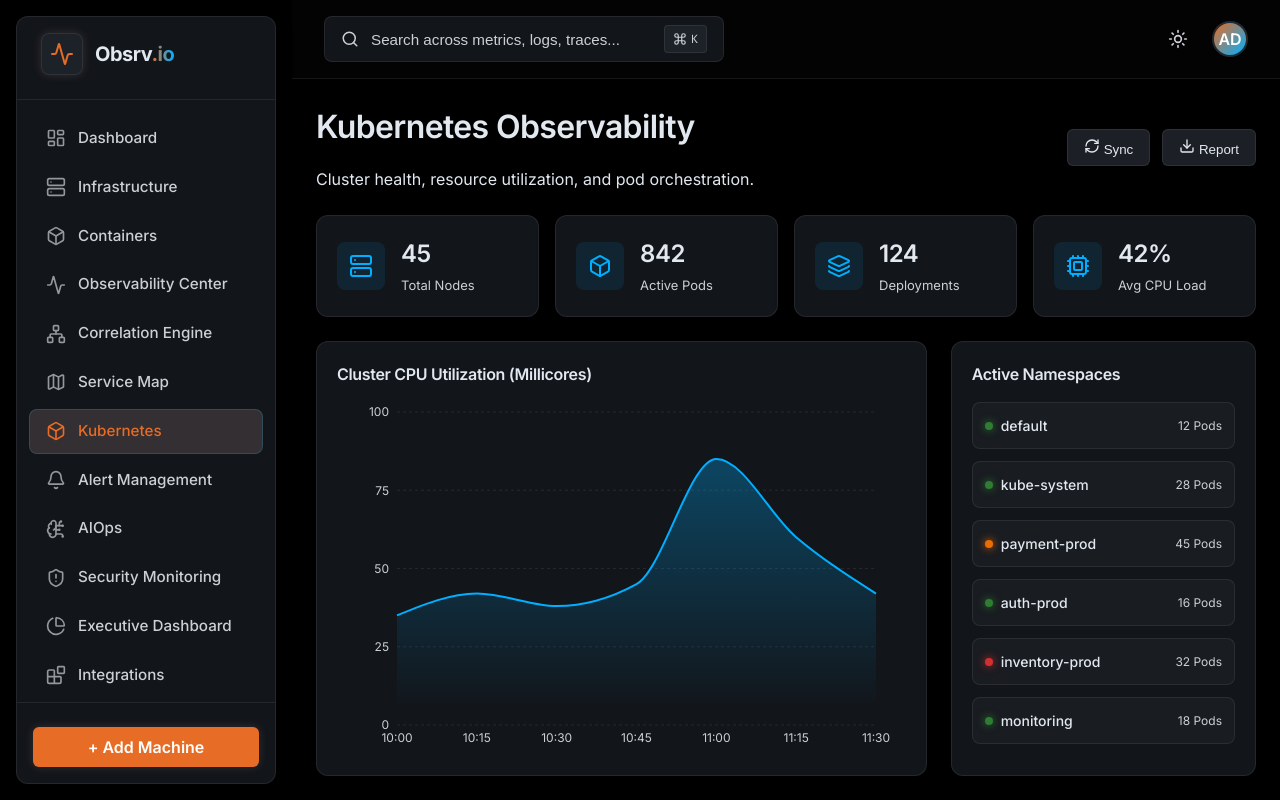
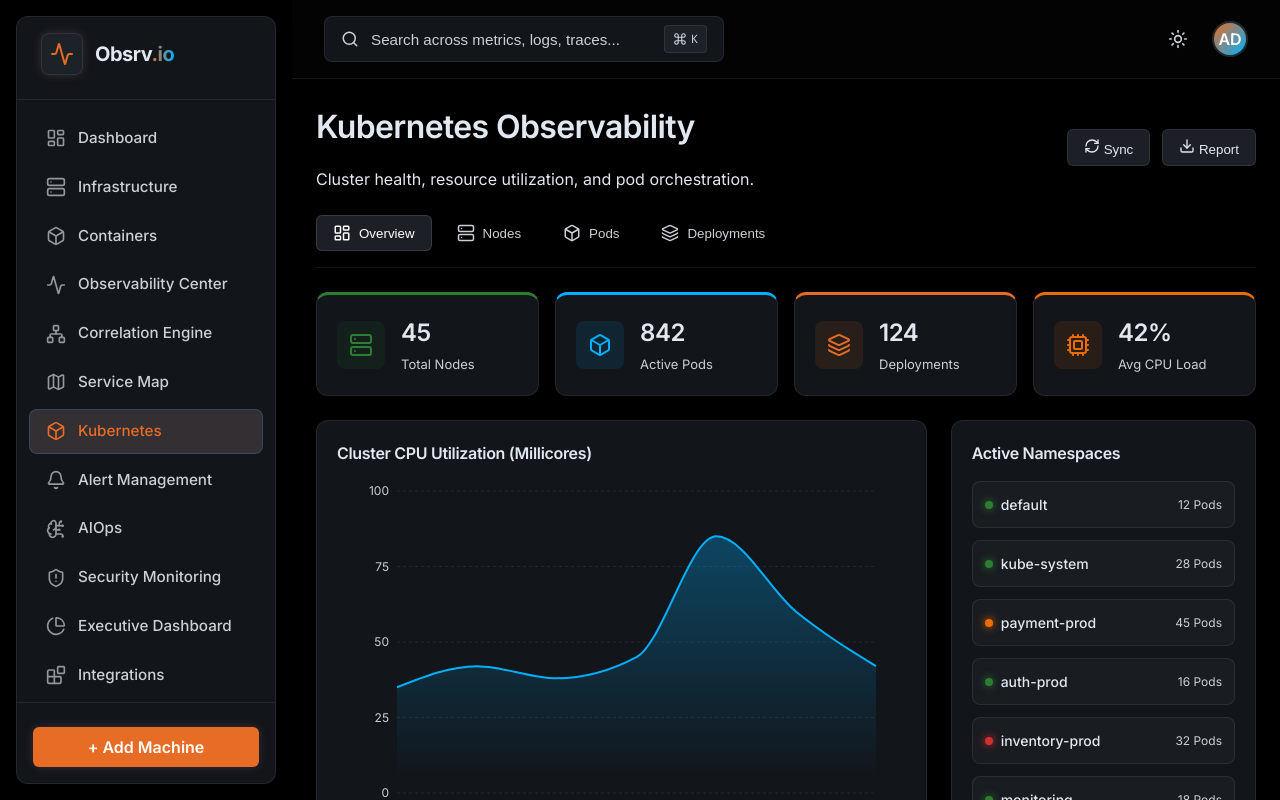
Before and after one commit to JSourabh/observability-stack, a React app in the folder frontend/: page /kubernetes in a window 1280 px wide. Built offline with nearby package versions, Linux system fonts and the light colour scheme; the HTML template or start-up script is replaced by a standard one.

Commit message:
updating kubenrtes options #21

```diff
--- a/frontend/src/pages/Kubernetes.css
+++ b/frontend/src/pages/Kubernetes.css
@@ -16,6 +16,39 @@
   gap: 12px;
 }
 
+.k8s-tabs {
+  display: flex;
+  gap: 8px;
+  border-bottom: 1px solid var(--border-color);
+  padding-bottom: 16px;
+}
+
+.k8s-tab {
+  display: flex;
+  align-items: center;
+  gap: 8px;
+  padding: 8px 16px;
+  background: transparent;
+  border: 1px solid transparent;
+  color: var(--text-muted);
+  font-weight: 500;
+  border-radius: 6px;
+  cursor: pointer;
+  transition: all var(--transition-fast);
+}
+
+.k8s-tab:hover {
+  background: var(--surface-2);
+  color: var(--text-main);
+}
+
+.k8s-tab.active {
+  background: var(--surface-2);
+  color: var(--text-inverted);
+  border-color: var(--border-highlight);
+  box-shadow: 0 4px 12px rgba(0, 0, 0, 0.2);
+}
+
 .k8s-overview {
   display: grid;
   grid-template-columns: repeat(4, 1fr);
@@ -27,18 +60,27 @@
   display: flex;
   align-items: center;
   gap: 16px;
+  border-top: 3px solid transparent;
 }
+
+.k8s-stat-card.nodes { border-top-color: var(--status-healthy); }
+.k8s-stat-card.pods { border-top-color: var(--accent-secondary); }
+.k8s-stat-card.deployments { border-top-color: var(--accent-primary); }
+.k8s-stat-card.cpu { border-top-color: var(--status-warning); }
 
 .k8s-stat-icon {
   width: 48px;
   height: 48px;
   border-radius: 8px;
-  background: rgba(0, 175, 255, 0.1);
-  color: var(--accent-secondary);
   display: flex;
   justify-content: center;
   align-items: center;
 }
+
+.k8s-stat-card.nodes .k8s-stat-icon { background: rgba(46, 125, 50, 0.1); color: var(--status-healthy); }
+.k8s-stat-card.pods .k8s-stat-icon { background: rgba(0, 175, 255, 0.1); color: var(--accent-secondary); }
+.k8s-stat-card.deployments .k8s-stat-icon { background: rgba(231, 108, 37, 0.1); color: var(--accent-primary); }
+.k8s-stat-card.cpu .k8s-stat-icon { background: rgba(237, 108, 2, 0.1); color: var(--status-warning); }
 
 .k8s-stat-info h3 {
   font-size: 24px;
@@ -125,3 +167,85 @@
   flex: 1;
   min-height: 250px;
 }
+
+/* Detail Tables */
+.k8s-detail-view {
+  display: flex;
+  flex-direction: column;
+  flex: 1;
+}
+
+.k8s-table-toolbar {
+  display: flex;
+  justify-content: space-between;
+  align-items: center;
+  margin-bottom: 16px;
+}
+
+.k8s-table-search {
+  padding: 8px 12px;
+  border-radius: 6px;
+  border: 1px solid var(--border-color);
+  background: var(--surface-2);
+  color: var(--text-main);
+  width: 300px;
+}
+
+.k8s-table-container {
+  overflow-x: auto;
+  border-radius: 8px;
+  border: 1px solid var(--border-color);
+}
+
+.k8s-table {
+  width: 100%;
+  border-collapse: collapse;
+  text-align: left;
+}
+
+.k8s-table th, .k8s-table td {
+  padding: 12px 16px;
+  border-bottom: 1px solid var(--border-color);
+}
+
+.k8s-table th {
+  background: var(--surface-2);
+  font-weight: 600;
+  font-size: 13px;
+  color: var(--text-muted);
+  text-transform: uppercase;
+  letter-spacing: 0.5px;
+}
+
+.k8s-table tbody tr:hover {
+  background: var(--surface-hover);
+}
+
+.k8s-table tbody tr:last-child td {
+  border-bottom: none;
+}
+
+.badge {
+  padding: 4px 8px;
+  border-radius: 12px;
+  font-size: 12px;
+  font-weight: 500;
+}
+
+.badge.healthy, .badge.ready, .badge.running {
+  background: rgba(46, 125, 50, 0.2);
+  color: var(--status-healthy);
+  border: 1px solid rgba(46, 125, 50, 0.3);
+}
+
+.badge.warning, .badge.pending {
+  background: rgba(237, 108, 2, 0.2);
+  color: var(--status-warning);
+  border: 1px solid rgba(237, 108, 2, 0.3);
+}
+
+.badge.critical, .badge.crashloopbackoff, .badge.notready {
+  background: rgba(211, 47, 47, 0.2);
+  color: var(--status-critical);
+  border: 1px solid rgba(211, 47, 47, 0.3);
+}
--- a/frontend/src/pages/Kubernetes.jsx
+++ b/frontend/src/pages/Kubernetes.jsx
@@ -1,13 +1,13 @@
-import React from 'react';
-import { Box, Server, Layers, Cpu, Download, RefreshCw } from 'lucide-react';
+import React, { useState } from 'react';
+import { Box, Server, Layers, Cpu, Download, RefreshCw, LayoutDashboard } from 'lucide-react';
 import { AreaChart, Area, XAxis, YAxis, CartesianGrid, Tooltip, ResponsiveContainer } from 'recharts';
 import './Kubernetes.css';
 
 const CLUSTER_STATS = [
-  { label: 'Total Nodes', value: 45, icon: Server },
-  { label: 'Active Pods', value: 842, icon: Box },
-  { label: 'Deployments', value: 124, icon: Layers },
-  { label: 'Avg CPU Load', value: '42%', icon: Cpu },
+  { id: 'nodes', label: 'Total Nodes', value: 45, icon: Server },
+  { id: 'pods', label: 'Active Pods', value: 842, icon: Box },
+  { id: 'deployments', label: 'Deployments', value: 124, icon: Layers },
+  { id: 'cpu', label: 'Avg CPU Load', value: '42%', icon: Cpu },
 ];
 
 const NAMESPACES = [
@@ -29,7 +29,29 @@ const CPU_DATA = [
   { time: '11:30', usage: 42, limit: 100 },
 ];
 
+const NODES_DATA = [
+  { name: 'ip-10-0-1-12', role: 'Control Plane', cpu: '25%', memory: '40%', status: 'Ready', age: '12d' },
+  { name: 'ip-10-0-2-45', role: 'Worker', cpu: '85%', memory: '60%', status: 'Ready', age: '12d' },
+  { name: 'ip-10-0-2-89', role: 'Worker', cpu: '92%', memory: '85%', status: 'Warning', age: '5d' },
+  { name: 'ip-10-0-3-12', role: 'Worker', cpu: '10%', memory: '15%', status: 'NotReady', age: '1d' }
+];
+
+const PODS_DATA = [
+  { name: 'payment-api-6d4b8f9d-x2q1', namespace: 'payment-prod', node: 'ip-10-0-2-45', status: 'Running', restarts: 2, age: '2d' },
+  { name: 'auth-service-v2-55f69d', namespace: 'auth-prod', node: 'ip-10-0-2-89', status: 'CrashLoopBackOff', restarts: 15, age: '1d' },
+  { name: 'inventory-db-0', namespace: 'inventory-prod', node: 'ip-10-0-2-45', status: 'Running', restarts: 0, age: '10d' },
+  { name: 'frontend-app-7c85d7b-9xpl', namespace: 'default', node: 'ip-10-0-3-12', status: 'Pending', restarts: 0, age: '5m' }
+];
+
+const DEPLOYMENTS_DATA = [
+  { name: 'payment-api', namespace: 'payment-prod', desired: 5, ready: 5, upToDate: 5, available: 5, age: '10d' },
+  { name: 'auth-service', namespace: 'auth-prod', desired: 3, ready: 1, upToDate: 3, available: 1, age: '10d' },
+  { name: 'frontend-app', namespace: 'default', desired: 2, ready: 0, upToDate: 2, available: 0, age: '5m' }
+];
+
 export default function Kubernetes() {
+  const [activeTab, setActiveTab] = useState('overview');
+
   return (
     <div className="k8s-page">
       <div className="k8s-header">
@@ -43,9 +65,26 @@ export default function Kubernetes() {
         </div>
       </div>
 
+      <div className="k8s-tabs">
+        <button className={`k8s-tab ${activeTab === 'overview' ? 'active' : ''}`} onClick={() => setActiveTab('overview')}>
+          <LayoutDashboard size={18} /> Overview
+        </button>
+        <button className={`k8s-tab ${activeTab === 'nodes' ? 'active' : ''}`} onClick={() => setActiveTab('nodes')}>
+          <Server size={18} /> Nodes
+        </button>
+        <button className={`k8s-tab ${activeTab === 'pods' ? 'active' : ''}`} onClick={() => setActiveTab('pods')}>
+          <Box size={18} /> Pods
+        </button>
+        <button className={`k8s-tab ${activeTab === 'deployments' ? 'active' : ''}`} onClick={() => setActiveTab('deployments')}>
+          <Layers size={18} /> Deployments
+        </button>
+      </div>
+
+      {activeTab === 'overview' && (
+        <>
           <div className="k8s-overview">
             {CLUSTER_STATS.map((stat, i) => (
-          <div key={i} className="k8s-stat-card glass-panel">
+              <div key={i} className={`k8s-stat-card glass-panel ${stat.id}`}>
                 <div className="k8s-stat-icon">
                   <stat.icon size={24} />
                 </div>
@@ -99,6 +138,116 @@ export default function Kubernetes() {
               </div>
             </div>
           </div>
+        </>
+      )}
+
+      {activeTab === 'nodes' && (
+        <div className="k8s-detail-view glass-panel">
+          <div className="k8s-table-toolbar">
+             <h3>Cluster Nodes</h3>
+             <input type="text" className="k8s-table-search" placeholder="Search nodes by IP or Role..." />
+          </div>
+          <div className="k8s-table-container">
+            <table className="k8s-table">
+              <thead>
+                <tr>
+                  <th>Node Name</th>
+                  <th>Role</th>
+                  <th>CPU Usage</th>
+                  <th>Memory Usage</th>
+                  <th>Status</th>
+                  <th>Age</th>
+                </tr>
+              </thead>
+              <tbody>
+                {NODES_DATA.map((node, i) => (
+                  <tr key={i}>
+                    <td className="font-semibold">{node.name}</td>
+                    <td>{node.role}</td>
+                    <td>{node.cpu}</td>
+                    <td>{node.memory}</td>
+                    <td><span className={`badge ${node.status.toLowerCase()}`}>{node.status}</span></td>
+                    <td className="text-muted">{node.age}</td>
+                  </tr>
+                ))}
+              </tbody>
+            </table>
+          </div>
+        </div>
+      )}
+
+      {activeTab === 'pods' && (
+        <div className="k8s-detail-view glass-panel">
+          <div className="k8s-table-toolbar">
+             <h3>Active Pods</h3>
+             <input type="text" className="k8s-table-search" placeholder="Search pods by Name or Namespace..." />
+          </div>
+          <div className="k8s-table-container">
+            <table className="k8s-table">
+              <thead>
+                <tr>
+                  <th>Pod Name</th>
+                  <th>Namespace</th>
+                  <th>Node</th>
+                  <th>Status</th>
+                  <th>Restarts</th>
+                  <th>Age</th>
+                </tr>
+              </thead>
+              <tbody>
+                {PODS_DATA.map((pod, i) => (
+                  <tr key={i}>
+                    <td className="font-semibold">{pod.name}</td>
+                    <td>{pod.namespace}</td>
+                    <td className="text-muted">{pod.node}</td>
+                    <td><span className={`badge ${pod.status.toLowerCase()}`}>{pod.status}</span></td>
+                    <td className={pod.restarts > 0 ? "text-critical font-semibold" : ""}>{pod.restarts}</td>
+                    <td className="text-muted">{pod.age}</td>
+                  </tr>
+                ))}
+              </tbody>
+            </table>
+          </div>
+        </div>
+      )}
+
+      {activeTab === 'deployments' && (
+        <div className="k8s-detail-view glass-panel">
+          <div className="k8s-table-toolbar">
+             <h3>Deployments</h3>
+             <input type="text" className="k8s-table-search" placeholder="Search deployments by Name or Namespace..." />
+          </div>
+          <div className="k8s-table-container">
+            <table className="k8s-table">
+              <thead>
+                <tr>
+                  <th>Deployment Name</th>
+                  <th>Namespace</th>
+                  <th>Desired</th>
+                  <th>Ready</th>
+                  <th>Up-to-date</th>
+                  <th>Available</th>
+                  <th>Age</th>
+                </tr>
+              </thead>
+              <tbody>
+                {DEPLOYMENTS_DATA.map((dep, i) => (
+                  <tr key={i}>
+                    <td className="font-semibold">{dep.name}</td>
+                    <td>{dep.namespace}</td>
+                    <td>{dep.desired}</td>
+                    <td className={dep.ready < dep.desired ? "text-critical font-semibold" : ""}>{dep.ready}</td>
+                    <td>{dep.upToDate}</td>
+                    <td>{dep.available}</td>
+                    <td className="text-muted">{dep.age}</td>
+                  </tr>
+                ))}
+              </tbody>
+            </table>
+          </div>
+        </div>
+      )}
+
     </div>
   );
 }
```
Lines whose indentation alone changed are shown as unchanged.
